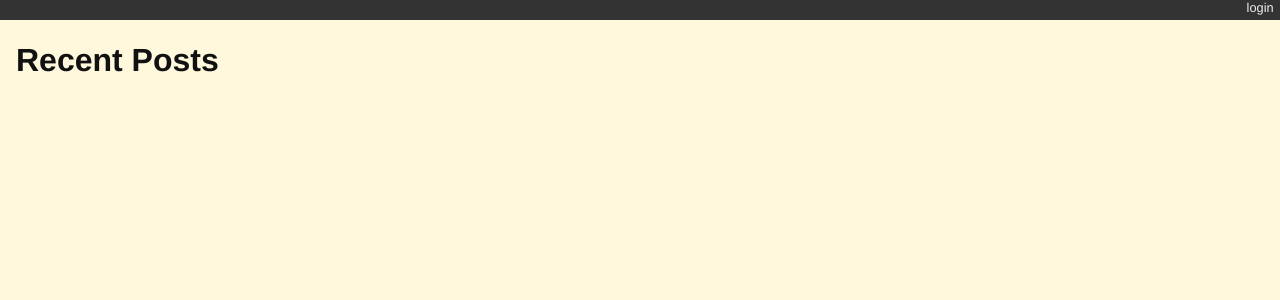
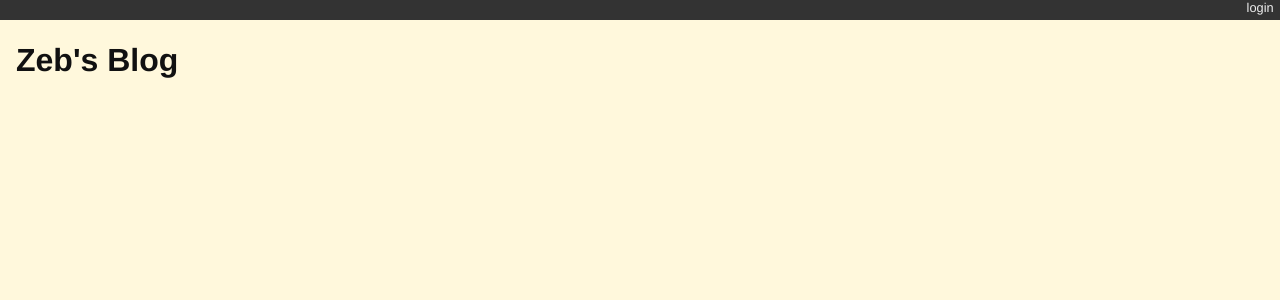
Before and after one commit to zebulonw2/django-blog, a Django app: page / in a window 1280 px wide. Shown: the top 300 px of the page. Run offline with Django 3.2, Linux system fonts and the light colour scheme; data that the repository does not hold is empty.

Commit message:
removed comments

```diff
--- a/blogging/admin.py
+++ b/blogging/admin.py
@@ -16,7 +16,7 @@ class PostAdmin(admin.ModelAdmin):
 
 
 class CategoryAdmin(admin.ModelAdmin):
-    exclude = ('posts', )
+    exclude = ("posts",)
 
 
 admin.site.register(Post, PostAdmin)
--- a/blogging/templates/blogging/list.html
+++ b/blogging/templates/blogging/list.html
@@ -1,5 +1,5 @@
 {% extends "base.html" %}{% block content %}
-<h1>Recent Posts</h1>
+<h1>Zeb's Blog</h1>
 {% comment %} here is where the query happens {% endcomment %}
 {% for post in posts %}
 <div class="post">
@@ -13,11 +13,3 @@
 </div>
 {% endfor %}
 {% endblock %}
-<!--   <div class="post-body">-->
-<!--      {{ post.text }}-->
-<!--   </div>-->
-<!--   <ul class="categories">-->
-<!--      {% for category in post.categories.all %}-->
-<!--      <li>{{ category }}</li>-->
-<!--      {% endfor %}-->
-<!--   </ul>-->
```
Also changed, not shown: blogging/models.py (+2 -24 lines).
